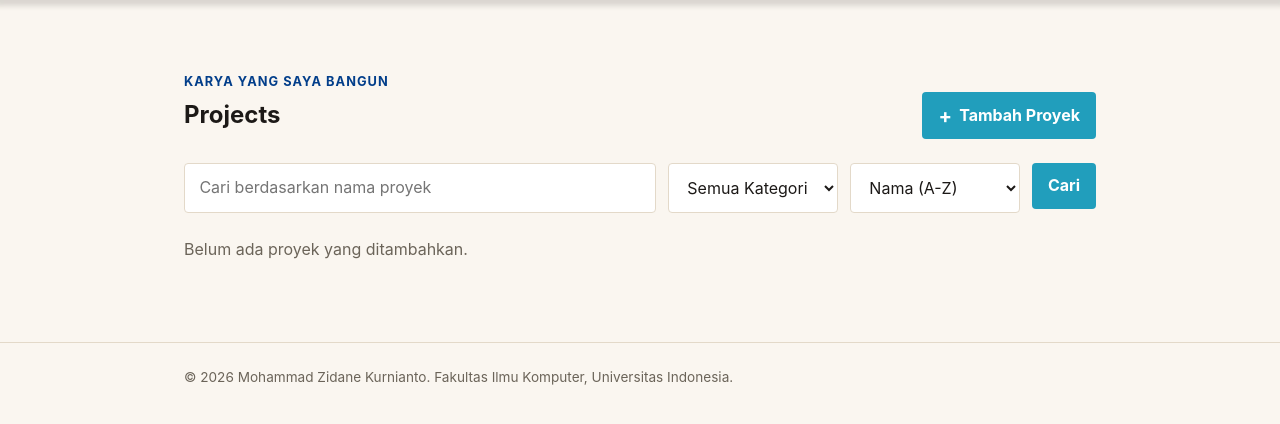
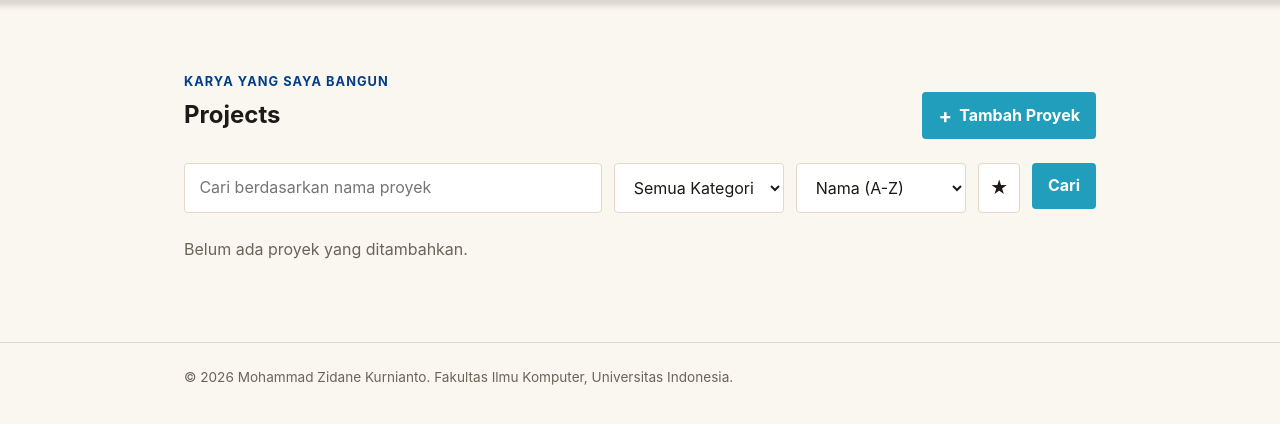
Before and after one commit to Zikabyte/pbp-tutorial, a Django app: page /project/ in a window 1280 px wide. Shown: the part 79-503 px from the top of the page. Run offline with Django 5.2, Linux system fonts and the light colour scheme; the visitor is signed in with stand-in values (Sample User, id 1); data that the repository does not hold is empty; some web fonts are replaced.

Commit message:
feat: implement star-based filtering mechanism in both the experience and project list pages

```diff
--- a/main/views.py
+++ b/main/views.py
@@ -48,6 +48,7 @@ def show_projects(request):
     sort_query = request.GET.get("sort", "name").strip()
     if sort_query not in PROJECT_SORT_OPTIONS:
         sort_query = "name"
+    starred_query = request.GET.get("starred") == "1" and request.user.is_authenticated
 
     context = {
         "name": "Mohammad Zidane Kurnianto",
@@ -55,6 +56,7 @@ def show_projects(request):
         "title_query": title_query,
         "category_query": category_query,
         "sort_query": sort_query,
+        "starred_query": starred_query,
         "category_choices": Project.PROJECT_CATEGORIES_CHOICES,
     }
     return render(request, "project.html", context)
@@ -103,6 +105,7 @@ def get_projects_json(request):
     sort_query = request.GET.get("sort", "name").strip()
     if sort_query not in PROJECT_SORT_OPTIONS:
         sort_query = "name"
+    starred_only = request.GET.get("starred") == "1" and request.user.is_authenticated
 
     projects = Project.objects.all()
 
@@ -111,6 +114,9 @@ def get_projects_json(request):
 
     if category_query:
         projects = projects.filter(category=category_query)
+
+    if starred_only:
+        projects = projects.filter(starred_by=request.user)
 
     projects = projects.order_by(sort_query)
 
@@ -153,6 +159,7 @@ def show_experience(request):
     sort_query = request.GET.get("sort", "title").strip()
     if sort_query not in EXPERIENCE_SORT_OPTIONS:
         sort_query = "title"
+    starred_query = request.GET.get("starred") == "1" and request.user.is_authenticated
 
     context = {
         "name": "Mohammad Zidane Kurnianto",
@@ -160,6 +167,7 @@ def show_experience(request):
         "title_query": title_query,
         "category_query": category_query,
         "sort_query": sort_query,
+        "starred_query": starred_query,
         "category_choices": Experience.EXPERIENCE_CHOICES,
     }
     return render(request, "experience.html", context)
@@ -170,6 +178,7 @@ def get_experience_json(request):
     sort_query = request.GET.get("sort", "title").strip()
     if sort_query not in EXPERIENCE_SORT_OPTIONS:
         sort_query = "title"
+    starred_only = request.GET.get("starred") == "1" and request.user.is_authenticated
 
     experiences = Experience.objects.all()
 
@@ -178,6 +187,9 @@ def get_experience_json(request):
 
     if category_query:
         experiences = experiences.filter(category=category_query)
+
+    if starred_only:
+        experiences = experiences.filter(starred_by=request.user)
 
     experiences = experiences.order_by(sort_query)
 
--- a/static/css/style.css
+++ b/static/css/style.css
@@ -723,6 +723,53 @@ header {
 	border-color: var(--accent);
 }
 
+.star-filter-toggle {
+	display: inline-flex;
+	align-items: center;
+	justify-content: center;
+	flex: 0 0 auto;
+	width: 2.6rem;
+	padding: 0.7rem 0.9rem;
+	border: 1px solid var(--line);
+	border-radius: var(--radius);
+	background: var(--card-bg);
+	color: var(--ink);
+	font-size: 1.1rem;
+	line-height: 1;
+	cursor: pointer;
+	transition:
+		background-color 0.2s ease,
+		border-color 0.2s ease,
+		color 0.2s ease;
+}
+
+.star-filter-toggle:hover {
+	background: var(--line);
+}
+
+.star-filter-toggle:has(input:checked) {
+	background: var(--accent);
+	border-color: var(--accent);
+	color: white;
+}
+
+.star-filter-toggle:has(input:checked):hover {
+	background: var(--accent-dark);
+	border-color: var(--accent-dark);
+}
+
+.star-filter-toggle input {
+	position: absolute;
+	width: 1px;
+	height: 1px;
+	padding: 0;
+	margin: -1px;
+	overflow: hidden;
+	clip: rect(0, 0, 0, 0);
+	white-space: nowrap;
+	border: 0;
+}
+
 .project-actions {
 	display: flex;
 	align-items: center;
--- a/templates/project.html
+++ b/templates/project.html
@@ -36,6 +36,12 @@
 			<option value="category" {% if sort_query == "category" %}selected{% endif %}>Kategori (A-Z)</option>
 			<option value="-category" {% if sort_query == "-category" %}selected{% endif %}>Kategori (Z-A)</option>
 		</select>
+		{% if user.is_authenticated %}
+		<label class="star-filter-toggle" title="Hanya yang saya star" aria-label="Hanya yang saya star">
+			<input type="checkbox" name="starred" value="1" {% if starred_query %}checked{% endif %}>
+			<span aria-hidden="true">★</span>
+		</label>
+		{% endif %}
 		<button type="submit" class="button">Cari</button>
 	</form>
 
@@ -72,7 +78,7 @@
 			</div>
 		</article>
 		{% empty %}
-			{% if title_query or category_query %}
+			{% if title_query or category_query or starred_query %}
 				<p class="empty-state">Tidak ada proyek yang cocok dengan pencarian.</p>
 			{% else %}
 				<p class="empty-state">Belum ada proyek yang ditambahkan.</p>
```
Also changed, not shown: main/tests.py (+42 -0 lines), templates/experience.html (+7 -1 lines).
